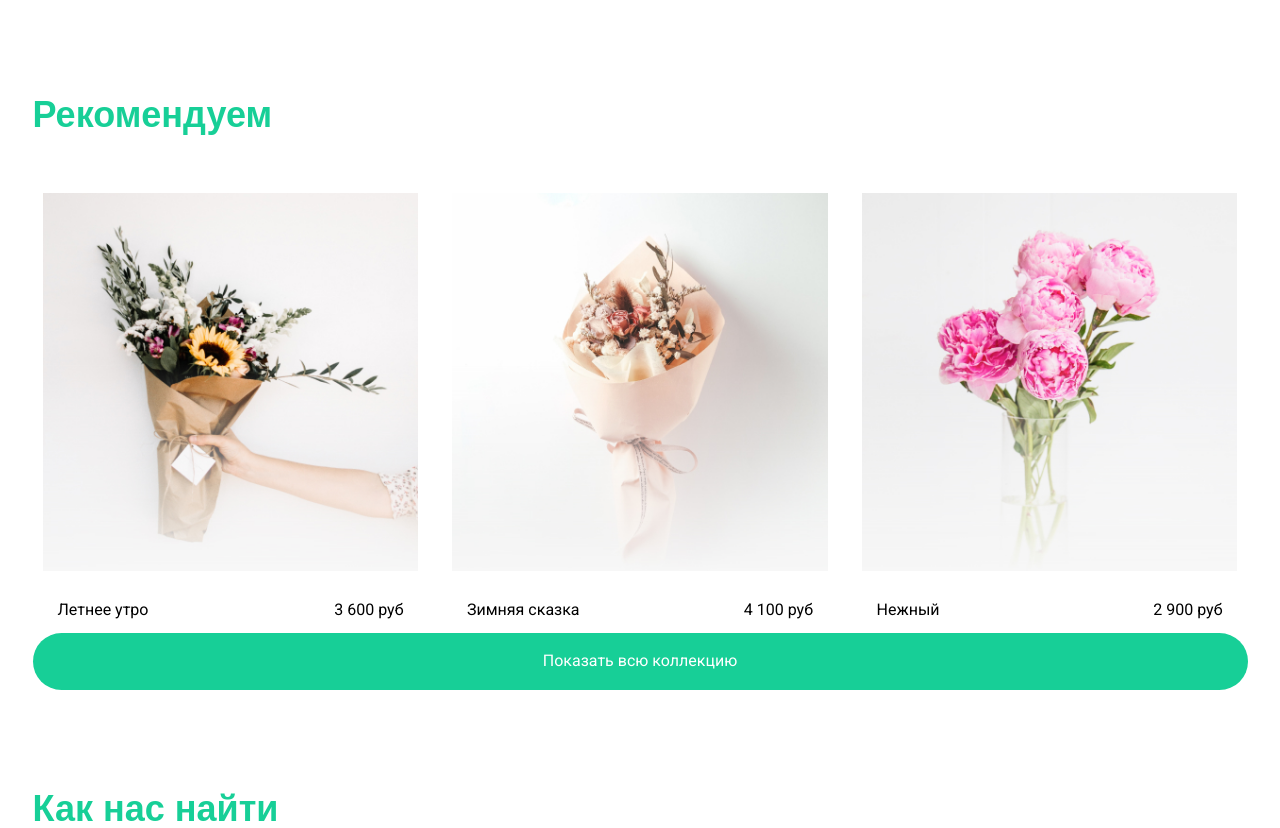
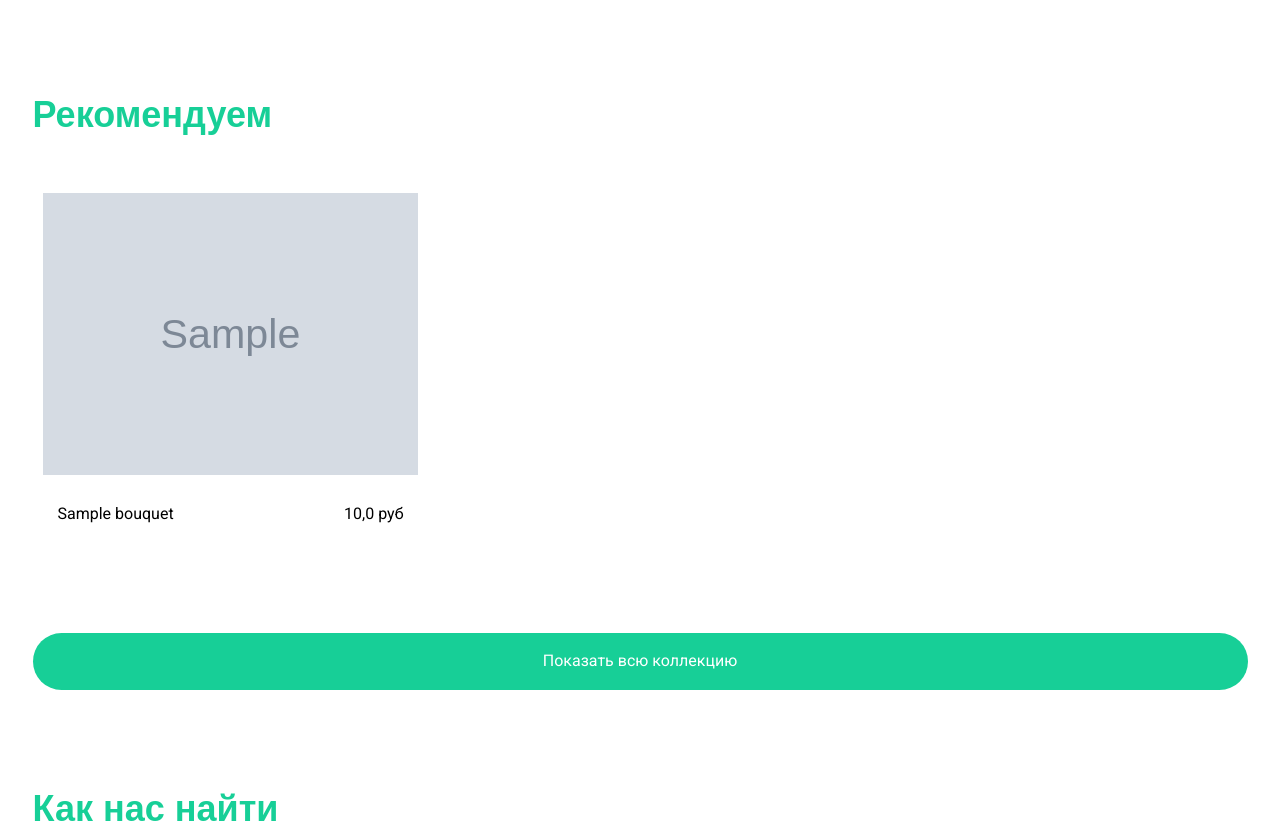
Before and after one commit to Sammels/FlowerShop, a Django app: page / in a window 1280 px wide. Shown: the part 697-1525 px from the top of the page. Run offline with Django 5.2, Linux system fonts and the light colour scheme; tables that the repository leaves empty hold one stand-in row (Sample ...); some web fonts are replaced.

Commit message:
fix: Загрузка рекомендации и картинок

```diff
--- a/flower_app/templates/FlowerApp/index.html
+++ b/flower_app/templates/FlowerApp/index.html
@@ -44,27 +44,15 @@
       <div class="recommended p100">
         <div class="title">Рекомендуем</div>
         <div class="recommended__elems ficb">
+          {% for bouquet in bouquets %}
           <div class="recommended__block">
-            <a href="#"><img src="{% static 'img/recommendedBg1.jpg' %}" alt="flower"></a>
+            <a href="#"><img src="{{bouquet.bouquet_image}}" alt="flower"></a>
             <div class="recommended__block_elems ficb">
-              <span class="recommended__block_intro">Летнее утро</span>
-              <span class="recommended__block_price">3 600 руб</span>
+              <span class="recommended__block_intro">{{bouquet.bouquet_name}}</span>
+              <span class="recommended__block_price">{{bouquet.bouquet_price}} руб</span>
             </div>
           </div>
-          <div class="recommended__block">
-            <a href="#"><img src="{% static 'img/recommendedBg2.jpg' %}" alt="flower"></a>
-            <div class="recommended__block_elems ficb">
-              <span class="recommended__block_intro">Зимняя сказка</span>
-              <span class="recommended__block_price">4 100 руб</span>
-            </div>
-          </div>
-          <div class="recommended__block">
-            <a href="#"><img src="{% static 'img/recommendedBg3.jpg' %}" alt="flower"></a>
-            <div class="recommended__block_elems ficb">
-              <span class="recommended__block_intro">Нежный</span>
-              <span class="recommended__block_price">2 900 руб</span>
-            </div>
-          </div>
+          {% endfor %}
         </div>
           <a href="{% url 'catalog' %}">
             <button  class="btn recommended__btn">Показать всю коллекцию</button>
--- a/flower_app/views.py
+++ b/flower_app/views.py
@@ -2,35 +2,65 @@ from django.shortcuts import render, redirect
 from django.views import View
 
 from flower_app.forms import ConsultationRequestForm
-from flower_app.models import ConsultationRequest
+from flower_app.models import ConsultationRequest, Bouquet
 
 
 def index(request):
+
     consultation_request_form = ConsultationRequestForm(request.GET)
-    return render(request, 'FlowerApp/index.html', {'consultation_request_form': consultation_request_form})
+    bouquets = Bouquet.objects.all()
+    bouquets_list = []
+    for x in bouquets:
+        image_absolute_path = request.build_absolute_uri(x.image.url)
+        bouquet = {
+            "bouquet_name": x.name,
+            "bouquet_price": float(x.price),
+            "bouquet_image": image_absolute_path,
+        }
+        bouquets_list.append(bouquet)
+    return render(
+        request,
+        "FlowerApp/index.html",
+        {
+            "bouquets": bouquets_list[:3],
+            "consultation_request_form": consultation_request_form,
+        },
+    )
 
 
 def order(request):
-    return render(request, 'FlowerApp/order.html')
+    return render(request, "FlowerApp/order.html")
 
 
 def catalog(request):
     consultation_request_form = ConsultationRequestForm(request.GET)
-    return render(request, 'FlowerApp/catalog.html', {'consultation_request_form': consultation_request_form})
+    return render(
+        request,
+        "FlowerApp/catalog.html",
+        {"consultation_request_form": consultation_request_form},
+    )
 
 
 class ConsultationRequestView(View):
-    template_name = 'FlowerApp/consultation.html'
+    template_name = "FlowerApp/consultation.html"
 
     def get(self, request):
         consultation_request_form = ConsultationRequestForm(request.GET)
-        return render(request, self.template_name, {'consultation_request_form': consultation_request_form})
+        return render(
+            request,
+            self.template_name,
+            {"consultation_request_form": consultation_request_form},
+        )
 
     def post(self, request):
         consultation_request_form = ConsultationRequestForm(request.POST)
         if consultation_request_form.is_valid():
-            name = consultation_request_form.cleaned_data['name']
-            phone_number = consultation_request_form.cleaned_data['phone_number']
+            name = consultation_request_form.cleaned_data["name"]
+            phone_number = consultation_request_form.cleaned_data["phone_number"]
             ConsultationRequest.objects.create(name=name, phone_number=phone_number)
-            return redirect('index')
-        return render(request, self.template_name, {'consultation_request_form': consultation_request_form})
+            return redirect("index")
+        return render(
+            request,
+            self.template_name,
+            {"consultation_request_form": consultation_request_form},
+        )
```
